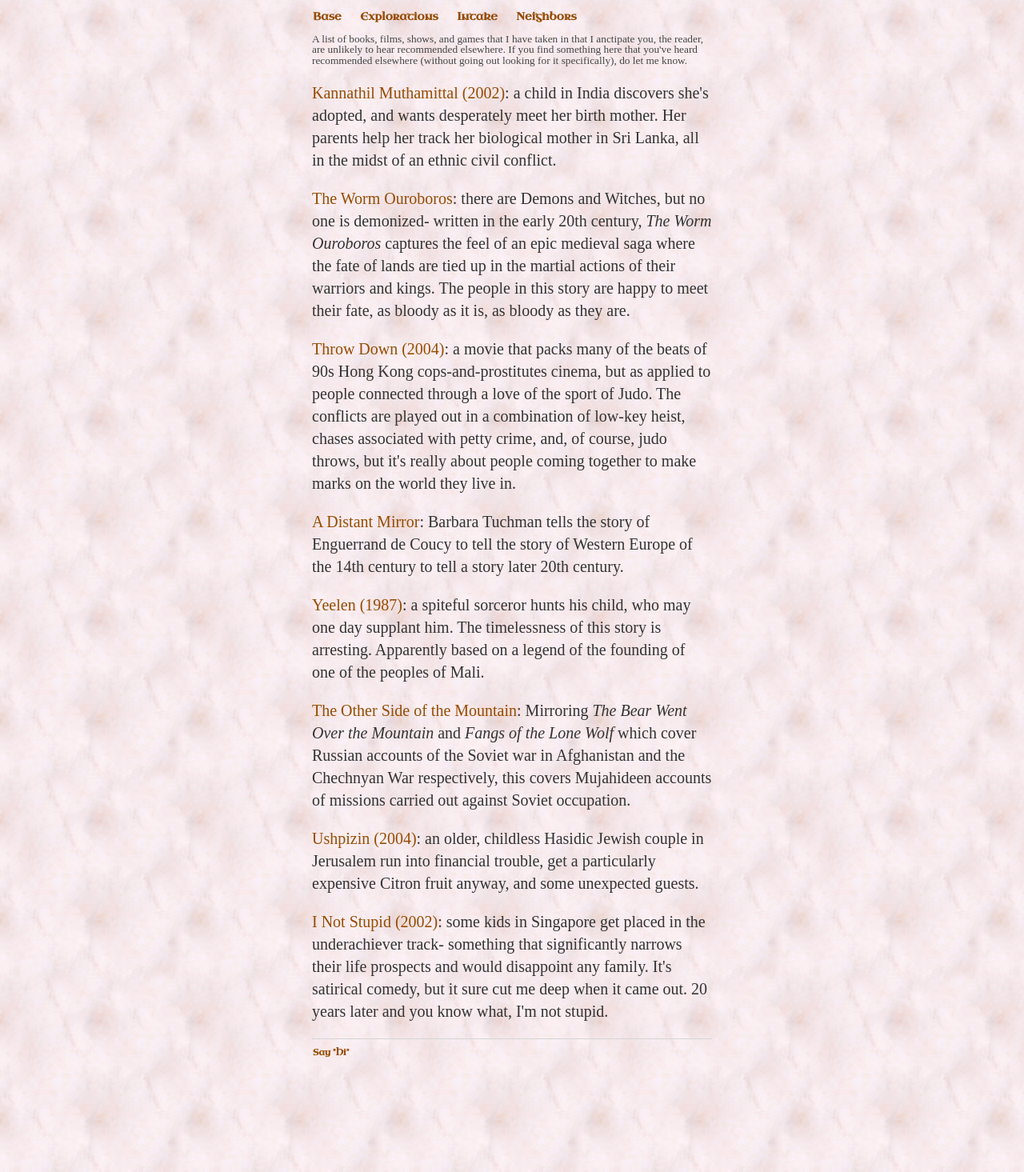
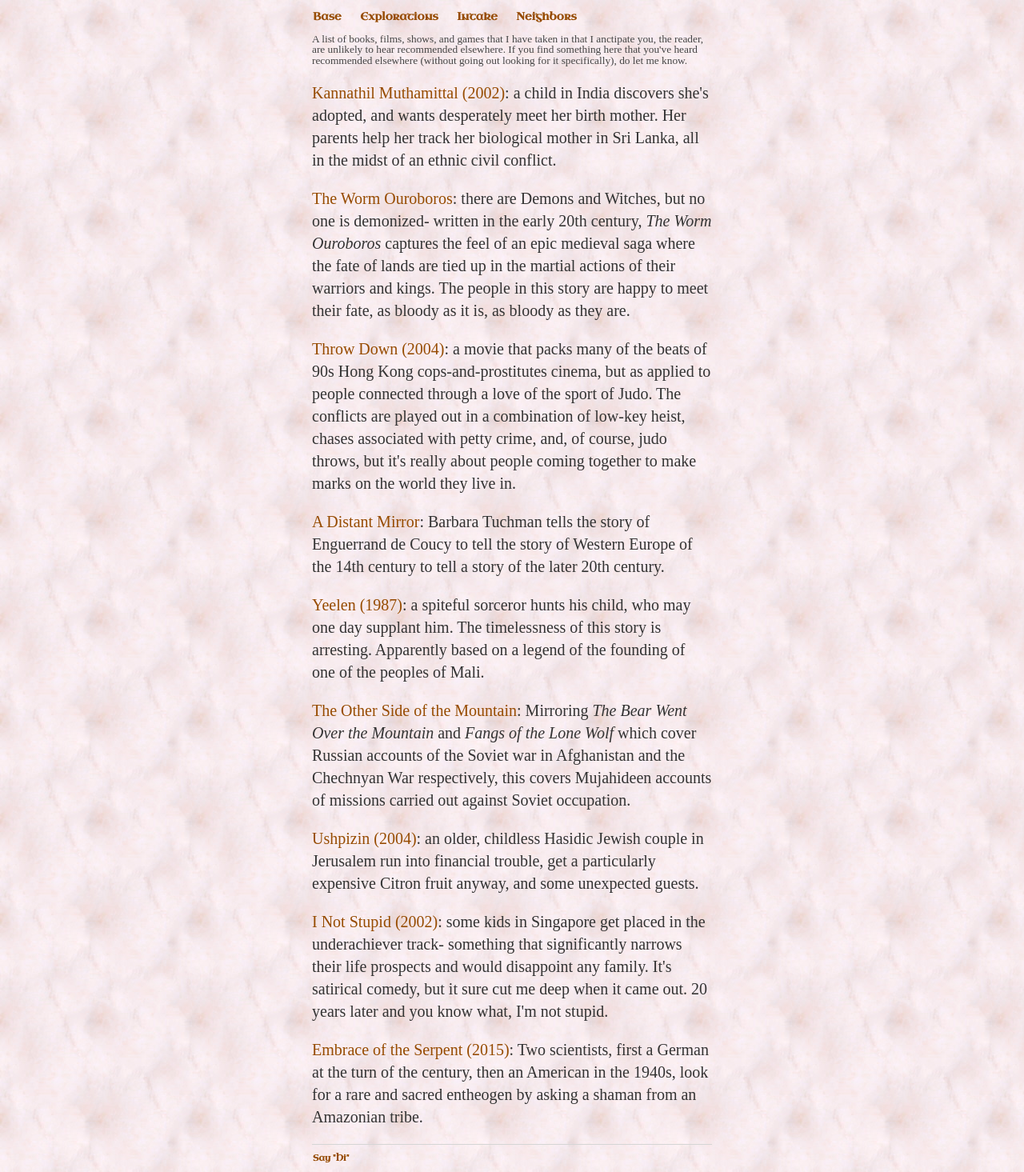
Before and after one commit to ray-dorai/ray-dorai.github.io, a Jekyll site: the page built from intake.html, in a window 1280 px wide. Shown: the whole page at 80% size. Built offline with Jekyll 4.4.1, drawn with Linux system fonts in a browser that asks for light colours; some web fonts are replaced.

Commit message:
Update intake.html

```diff
--- a/intake.html
+++ b/intake.html
@@ -8,11 +8,12 @@ A list of books, films, shows, and games that I have taken in that I anctipate y
 <p><a href="https://en.wikipedia.org/wiki/Kannathil_Muthamittal">Kannathil Muthamittal (2002)</a>: a child in India discovers she's adopted, and wants desperately meet her birth mother. Her parents help her track her biological mother in Sri Lanka, all in the midst of an ethnic civil conflict.</p>
 <p><a href="https://en.wikipedia.org/wiki/The_Worm_Ouroboros">The Worm Ouroboros</a>: there are Demons and Witches, but no one is demonized- written in the early 20th century, <i>The Worm Ouroboros</i> captures the feel of an epic medieval saga where the fate of lands are tied up in the martial actions of their warriors and kings. The people in this story are happy to meet their fate, as bloody as it is, as bloody as they are.</p>
 <p><a href="https://en.wikipedia.org/wiki/Throw_Down_(film)">Throw Down (2004)</a>: a movie that packs many of the beats of 90s Hong Kong cops-and-prostitutes cinema, but as applied to people connected through a love of the sport of Judo. The conflicts are played out in a combination of low-key heist, chases associated with petty crime, and, of course, judo throws, but it's really about people coming together to make marks on the world they live in.</p>
-<p><a href="https://en.wikipedia.org/wiki/A_Distant_Mirror">A Distant Mirror</a>: Barbara Tuchman tells the story of Enguerrand de Coucy to tell the story of Western Europe of the 14th century to tell a story later 20th century.</p>
+<p><a href="https://en.wikipedia.org/wiki/A_Distant_Mirror">A Distant Mirror</a>: Barbara Tuchman tells the story of Enguerrand de Coucy to tell the story of Western Europe of the 14th century to tell a story of the later 20th century.</p>
 <p><a href="https://en.wikipedia.org/wiki/Yeelen">Yeelen (1987)</a>: a spiteful sorceror hunts his child, who may one day supplant him. The timelessness of this story is arresting. Apparently based on a legend of the founding of one of the peoples of Mali.</p>
 <p><a href="https://en.wikipedia.org/wiki/The_Other_Side_of_the_Mountain_(1998_book)">The Other Side of the Mountain</a>: Mirroring <i>The Bear Went Over the Mountain</i> and <i>Fangs of the Lone Wolf</i> which cover Russian accounts of the Soviet war in Afghanistan and the Chechnyan War respectively, this covers Mujahideen accounts of missions carried out against Soviet occupation.</p>
 <p><a href="https://en.wikipedia.org/wiki/Ushpizin">Ushpizin (2004)</a>: an older, childless Hasidic Jewish couple in Jerusalem run into financial trouble, get a particularly expensive Citron fruit anyway, and some unexpected guests.</p>
 <p><a href="https://en.wikipedia.org/wiki/I_Not_Stupid">I Not Stupid (2002)</a>: some kids in Singapore get placed in the underachiever track- something that significantly narrows their life prospects and would disappoint any family. It's satirical comedy, but it sure cut me deep when it came out. 20 years later and you know what, I'm not stupid. </p>
+<p><a href="https://en.wikipedia.org/wiki/Embrace_of_the_Serpent">Embrace of the Serpent (2015)</a>: Two scientists, first a German at the turn of the century, then an American in the 1940s, look for a rare and sacred entheogen by asking a shaman from an Amazonian tribe.</p>
 
 
 
```
